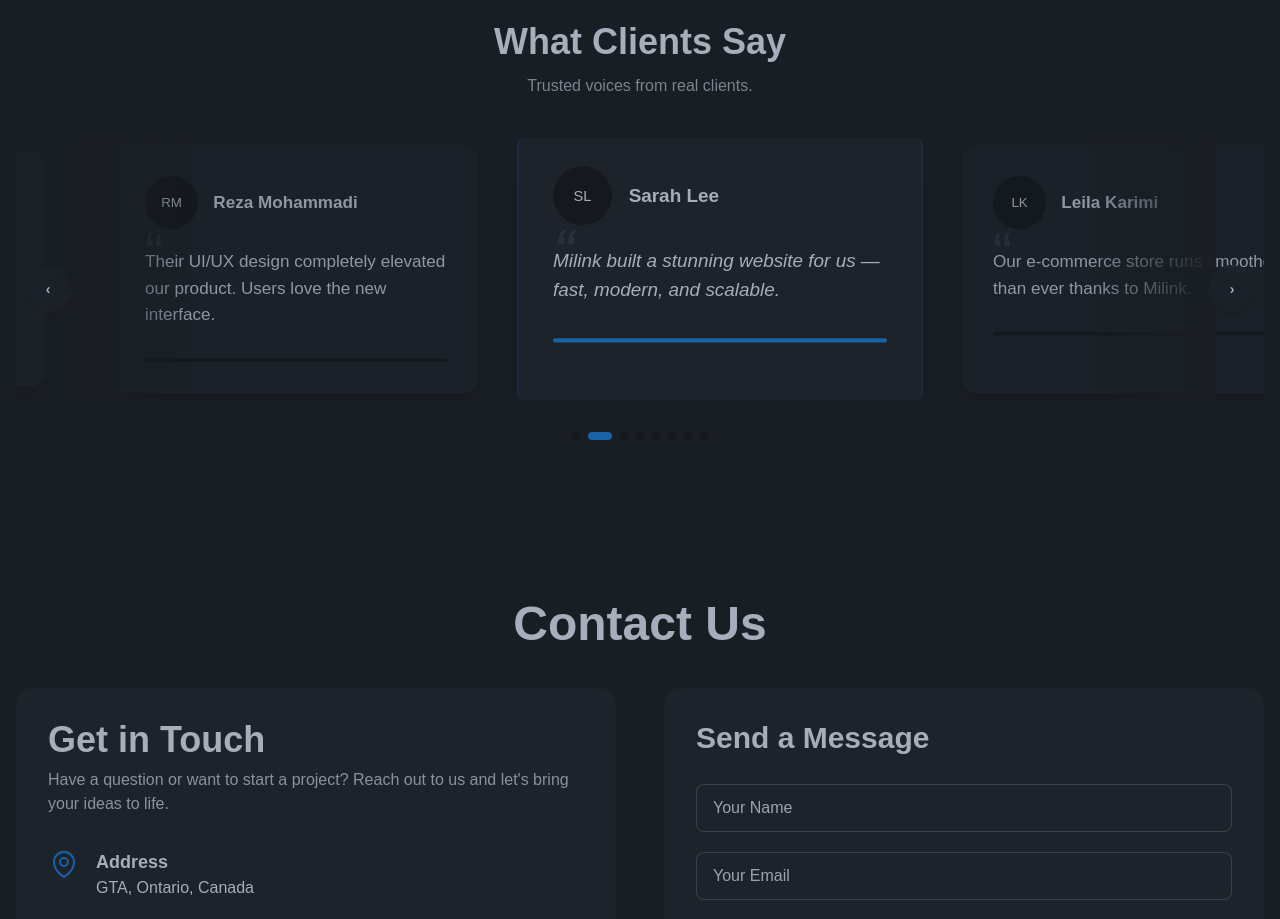
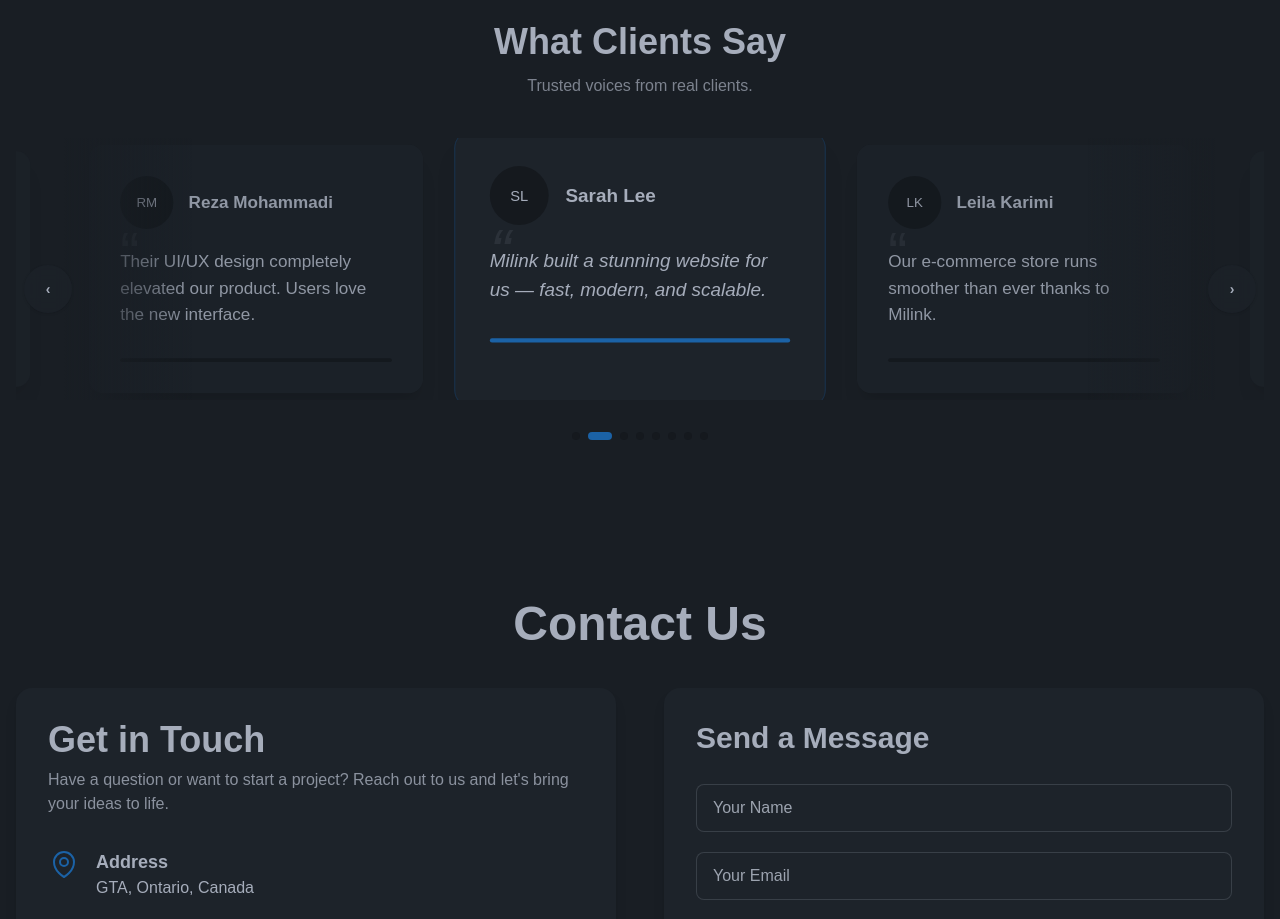
Before and after one commit to miladmo68/milink-pro, a React (Vite) app: page / in a window 1280 px wide. Shown: the part 3980-4899 px from the top of the page. Built offline with nearby package versions, Linux system fonts and the light colour scheme; the HTML template or start-up script is replaced by a standard one; a web font is replaced by a local one.

Commit message:
Testimonials Updated

```diff
--- a/src/sections/Testimonials.jsx
+++ b/src/sections/Testimonials.jsx
@@ -7,11 +7,12 @@ export default function Testimonials() {
   const items = useMemo(() => (Array.isArray(DATA) ? DATA : []), []);
   const len = items.length || 1;
 
-  const [perView, setPerView] = useState(3);
-  const [pos, setPos] = useState(1); // 1..len (با کلون‌ها میشه 0..len+1)
+  const [perView, setPerView] = useState(3); // 1 (mobile) or 3 (md+)
+  const [pos, setPos] = useState(1); // center index within `extended`
   const [hover, setHover] = useState(false);
   const [transitioning, setTransitioning] = useState(true);
 
+  // --- Responsiveness
   useEffect(() => {
     const onResize = () => setPerView(window.innerWidth >= 768 ? 3 : 1);
     onResize();
@@ -21,51 +22,53 @@ export default function Testimonials() {
 
   const base = useMemo(() => items, [items]);
 
-  // کلون اول و آخر برای لوپ
+  // --- Two clones (head & tail) to make looping seamless
   const extended = useMemo(() => {
     if (!len) return [];
-    return [base[len - 1], ...base, base[0]];
+    return [base[len - 1], ...base, base[0]]; // [cloneTail, ...real..., cloneHead]
   }, [base, len]);
 
   const next = () => setPos((p) => p + 1);
   const prev = () => setPos((p) => p - 1);
-  const goTo = (i) => setPos(i + 1); // i: 0..len-1  -> pos: 1..len
+  const goTo = (i) => setPos(i + 1); // i: 0..len-1 -> pos: 1..len
 
-  // اتو‌پلی
+  // --- Autoplay (pause on hover)
   useEffect(() => {
     if (hover || len < 2) return;
     const id = setInterval(() => next(), 4500);
     return () => clearInterval(id);
   }, [hover, len]);
 
-  // هر بار موقعیت تغییر کرد، انیمیشن روشن باشد
+  // --- Re-enable transition when pos changes
   useEffect(() => {
     setTransitioning(true);
   }, [pos]);
 
-  // فیکس لوپ انتها/ابتدا بدون پرش
+  // --- Fix loop at boundaries without visual jump
   const onTransitionEnd = () => {
     if (pos === 0) {
-      // از قبلِ اول به آخر واقعی برگرد
+      // jumped before first -> snap to last real
       setTransitioning(false);
       setPos(len);
-      // دو بار RAF برای اطمینان از اعمال reflow قبل از روشن کردن transition
-      requestAnimationFrame(() => {
-        requestAnimationFrame(() => setTransitioning(true));
-      });
+      requestAnimationFrame(() =>
+        requestAnimationFrame(() => setTransitioning(true))
+      );
     } else if (pos === len + 1) {
-      // از بعدِ آخر به اول واقعی برگرد
+      // jumped after last -> snap to first real
       setTransitioning(false);
       setPos(1);
-      requestAnimationFrame(() => {
-        requestAnimationFrame(() => setTransitioning(true));
-      });
+      requestAnimationFrame(() =>
+        requestAnimationFrame(() => setTransitioning(true))
+      );
     }
   };
 
-  // گام جابه‌جایی
-  const step = perView === 1 ? 100 : 100 / 3; // 100% یا 33.333%
-  const translate = (pos - 1) * step;
+  // --- Geometry
+  // Use percentage widths with NO flex `gap` to keep math exact.
+  // Each slide width in % (mobile=100, desktop=33.3333)
+  const step = perView === 1 ? 100 : 100 / 3;
+  // Center the current card: left_i - translate = 50 - step/2  => translate = left_i - (50 - step/2)
+  const translatePct = pos * step - 50 + step / 2; // pos is index in `extended`
 
   if (!items.length) return null;
 
@@ -104,12 +107,13 @@ export default function Testimonials() {
               <div
                 onTransitionEnd={onTransitionEnd}
                 className={cx(
-                  "flex gap-10 will-change-transform",
+                  // IMPORTANT: remove `gap` so translate math stays exact
+                  "flex will-change-transform",
                   transitioning
                     ? "transition-transform duration-700 ease-[cubic-bezier(.22,.61,.36,1)]"
                     : "transition-none"
                 )}
-                style={{ transform: `translateX(-${translate}%)` }}
+                style={{ transform: `translateX(-${translatePct}%)` }}
               >
                 {extended.map((t, i) => {
                   const isCenter = i === pos;
@@ -146,8 +150,9 @@ export default function Testimonials() {
                     <article
                       key={i}
                       className={cx(
-                        "shrink-0 w-full",
-                        perView === 1 ? "md:w-full" : "md:w-1/3",
+                        // Widths (no external gap). Add inner padding for spacing.
+                        "shrink-0 px-3 md:px-4", // visual spacing
+                        perView === 1 ? "w-full" : "w-1/3",
                         "transition-all duration-700 ease-out"
                       )}
                     >
@@ -195,14 +200,16 @@ export default function Testimonials() {
                 })}
               </div>
 
+              {/* Edge fade masks */}
               <div className="pointer-events-none absolute inset-y-0 left-0 w-24 md:w-32 bg-gradient-to-r from-base-200 to-transparent" />
               <div className="pointer-events-none absolute inset-y-0 right-0 w-24 md:w-32 bg-gradient-to-l from-base-200 to-transparent" />
             </div>
           </div>
 
+          {/* Dots */}
           <div className="flex items-center justify-center gap-2 mt-8">
             {items.map((_, i) => {
-              const current = pos > len ? 1 : pos < 1 ? len : pos;
+              const current = pos > len ? 1 : pos < 1 ? len : pos; // normalize
               const active = i + 1 === current;
               return (
                 <button
```
